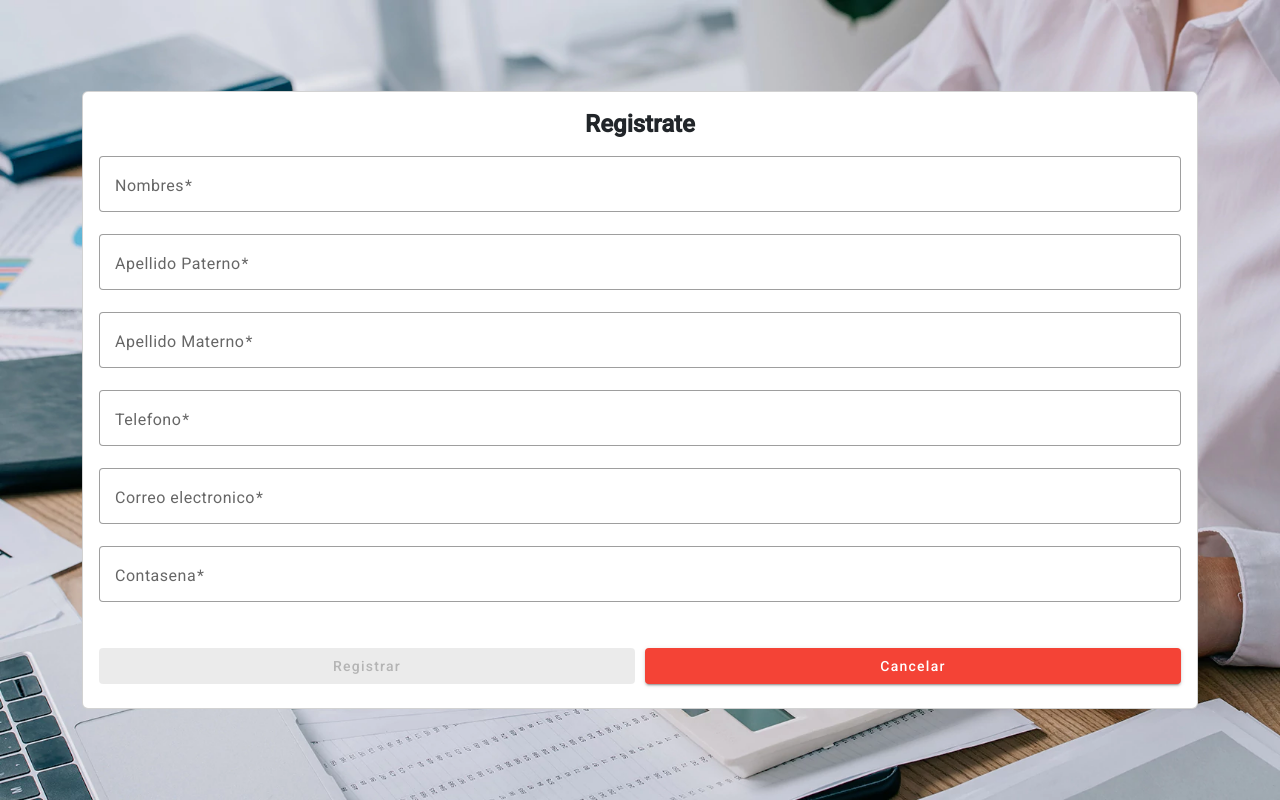
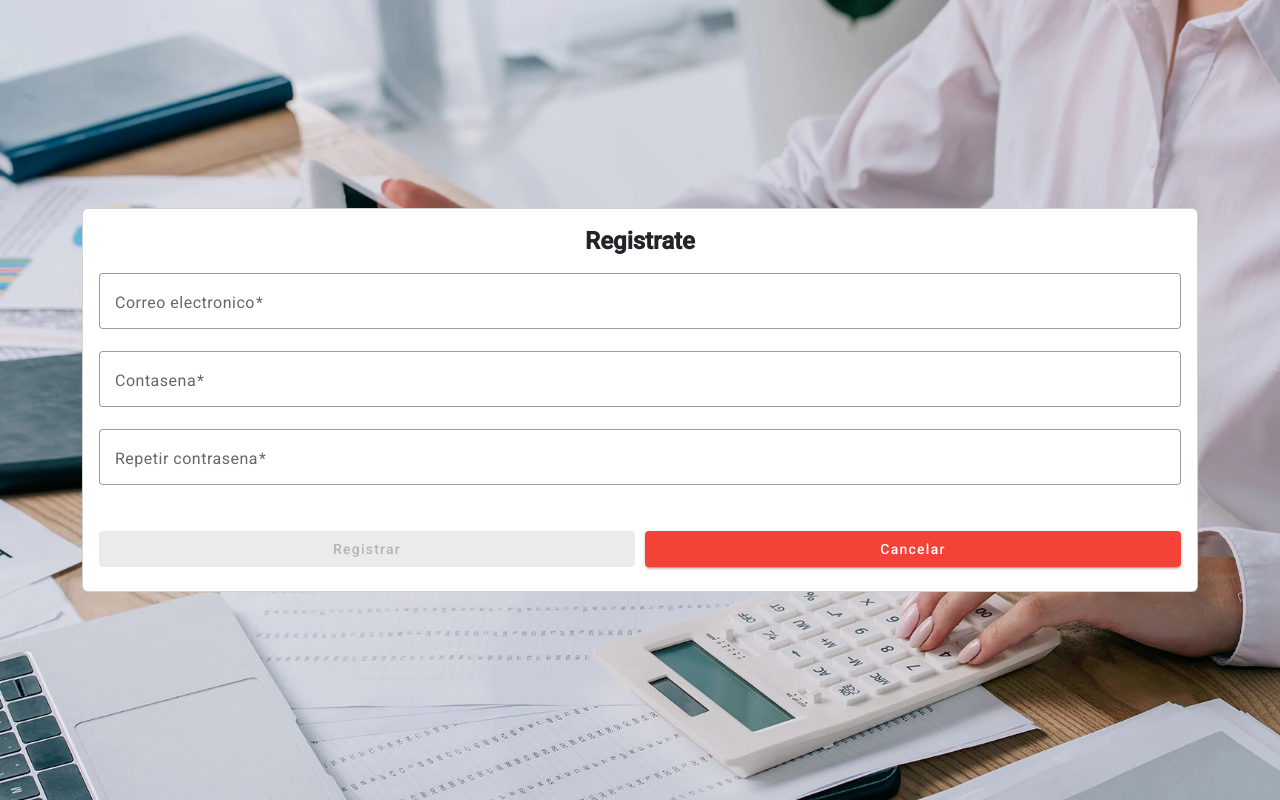
Before and after one commit to ismaelgonzales/imperialProvicional, an Angular app: page /registrate in a window 1280 px wide. Built offline with nearby package versions, Linux system fonts and the light colour scheme.

Commit message:
Mejora: Contrasena con coincidencia

```diff
--- a/src/app/auth/register/register.component.html
+++ b/src/app/auth/register/register.component.html
@@ -4,40 +4,6 @@
             <div class="card-body">
                 <h1 class="title text-center">Registrate</h1>
                 <form class="row" [formGroup]="loginForm">
-                    <mat-form-field>
-                        <mat-label>Nombres</mat-label>
-                        <input
-                            (keypress)="onlyLetter($event)"
-                            matInput
-                            type="name"
-                            formControlName="nombre" />
-                    </mat-form-field>
-                    <mat-form-field>
-                        <mat-label>Apellido Paterno</mat-label>
-                        <input
-                            (keypress)="onlyLetter($event)"
-                            matInput
-                            type="text"
-                            formControlName="apePaterno" />
-                    </mat-form-field>
-                    <mat-form-field>
-                        <mat-label>Apellido Materno</mat-label>
-                        <input
-                            (keypress)="onlyLetter($event)"
-                            matInput
-                            type="text"
-                            formControlName="apeMaterno" />
-                    </mat-form-field>
-                    <mat-form-field>
-                        <mat-label>Telefono</mat-label>
-                        <input
-                            (keypress)="onlyNumber($event)"
-                            matInput
-                            type="phone"
-                            [minlength]="constantsShared.minLengthTelefono"
-                            [maxlength]="constantsShared.maxLengthTelefono"
-                            formControlName="telefono" />
-                    </mat-form-field>
                     <mat-form-field>
                         <mat-label>Correo electronico</mat-label>
                         <input matInput type="email" formControlName="correo" />
@@ -58,6 +24,18 @@
                             {{ constantsShared.minLengthContrasena }}
                             caracteres</mat-error
                         >
+                    </mat-form-field>
+                    <mat-form-field>
+                        <mat-label>Repetir contrasena</mat-label>
+                        <input
+                            matInput
+                            type="password"
+                            formControlName="contrasenaRepeat" />
+                        <mat-error class="mb-2">
+                            {{
+                                constantsShared.MSG_ERROR_CONTRASENA_REPETIDA_NO_COINCIDE
+                            }}
+                        </mat-error>
                     </mat-form-field>
                 </form>
                 <div class="mt-4 d-sm-flex justify-content-center">
--- a/src/app/auth/register/register.component.ts
+++ b/src/app/auth/register/register.component.ts
@@ -1,16 +1,18 @@
 import { Component } from '@angular/core';
-import { FormBuilder, FormGroup, Validators } from '@angular/forms';
+import {
+    AbstractControl,
+    FormBuilder,
+    FormGroup,
+    Validators,
+} from '@angular/forms';
 import { TransformValueService } from '../../shared/helpers/transform-value.service';
 import * as constansShared from '../../shared/constants';
 import { Router } from '@angular/router';
 import { IParamsRegistro } from './interfaces';
-import {
-    minLengthContrasena,
-    minLengthTelefono,
-    maxLengthTelefono,
-} from '../../shared/constants/datos.constants';
+import { minLengthContrasena } from '../../shared/constants/datos.constants';
 import Swal from 'sweetalert2';
 import { CANCELAR_REGISTRO } from '../../shared/constants';
+import { PasswordsService } from '../../shared/helpers/passwords.service';
 
 @Component({
     selector: 'app-register',
@@ -18,39 +20,52 @@ import { CANCELAR_REGISTRO } from '../../shared/constants';
     styleUrl: './register.component.scss',
 })
 export class RegisterComponent {
-    public loginForm!: FormGroup;
+    public loginForm!: FormGroup<IParamsRegistro>;
     public constantsShared: typeof constansShared = constansShared;
 
     constructor(
         private fb: FormBuilder,
         private helperTransformValue: TransformValueService,
-        private _router: Router
+        private _router: Router,
+        private helperPassword: PasswordsService
     ) {
         this.initialForm();
     }
 
     private initialForm(): void {
         this.loginForm = this.fb.group({
-            nombre: ['', [Validators.required]],
-            apePaterno: ['', Validators.required],
-            apeMaterno: ['', Validators.required],
-            telefono: [
-                '',
-                [
-                    Validators.required,
-                    Validators.minLength(minLengthTelefono),
-                    Validators.maxLength(maxLengthTelefono),
-                ],
-            ],
             correo: ['', [Validators.required, Validators.email]],
             contrasena: [
                 '',
                 [
                     Validators.required,
                     Validators.minLength(minLengthContrasena),
+                    this.validContrasenaCharacterSpecial(),
                 ],
             ],
+            contrasenaRepeat: [
+                '',
+                [Validators.required, this.validContrasenaMatch()],
+            ],
         });
+    }
+
+    private validContrasenaCharacterSpecial() {
+        return (control: AbstractControl) => {
+            return this.helperPassword.passwordSecurity(control.value);
+        };
+    }
+
+    private validContrasenaMatch() {
+        return (control: AbstractControl) => {
+            const password = this.loginForm?.controls['contrasena']?.value;
+            const passwordRepeat = control.value;
+
+            return this.helperPassword.passwordMatching(
+                password,
+                passwordRepeat
+            );
+        };
     }
 
     public onlyNumber(event: KeyboardEvent): boolean {
@@ -68,8 +83,6 @@ export class RegisterComponent {
     }
 
     public registrar(): void {
-        const params: IParamsRegistro = {
-            ...this.loginForm.value,
-        };
+        const params = this.loginForm.value;
     }
 }
--- a/src/app/shared/constants/mensajes.constant.ts
+++ b/src/app/shared/constants/mensajes.constant.ts
@@ -1,5 +1,7 @@
 export const MSG_ERROR_EMAIL = `*El formato del correo debe ser ejemplo@ejemplo.com`;
-export const MSG_ERROR_MIN_LENGTH_CONTRASENA = `*La contrasena debe tener minimo`;
+export const MSG_ERROR_MIN_LENGTH_CONTRASENA = `*La contrasena debe contener un caracter especial y tener minimo`;
+export const MSG_ERROR_CONTRASENA_REPETIDA_NO_COINCIDE =
+    'Las contrasenas ingresadas no coinciden';
 
 //ICONOS SWEET ALERT
 export const ICON_PREGUNTA = `question`;
--- /dev/null
+++ b/src/app/shared/helpers/passwords.service.ts
@@ -0,0 +1,35 @@
+import { Injectable } from '@angular/core';
+import { AbstractControl, ValidationErrors } from '@angular/forms';
+
+@Injectable({
+    providedIn: 'root',
+})
+export class PasswordsService {
+    constructor() {}
+
+    public passwordMatching(
+        password: string | null,
+        passwordRepeat: string | null
+    ) {
+        if (!password || !passwordRepeat) return { isValid: false };
+
+        if (password != passwordRepeat) return { isValid: false };
+
+        return null;
+    }
+
+    public passwordSecurity(password: string): ValidationErrors | null {
+        const desglose = password.split('');
+        const validator = desglose.some(elemento => {
+            const esCaracterEspecial = /[!@#$%^&*()_+{}\[\]:;<>,.?~\\/-]/.test(
+                elemento
+            );
+            return esCaracterEspecial;
+        });
+
+        if (validator) return null;
+        return {
+            isValid: false,
+        };
+    }
+}
--- a/src/app/single-page/components/slider/slider.component.html
+++ b/src/app/single-page/components/slider/slider.component.html
@@ -1,5 +1,6 @@
 <swiper-container navigation="true" loop="true">
-    <swiper-slide *ngFor="let slide of slides">
+    @for (slide of slides; track slide.id) {
+        <swiper-slide>
             <div class="slider-content">
                 <img [src]="slide.src" />
                 <div class="title-slider">{{ slide.title }}</div>
@@ -7,8 +8,11 @@
                     <div class="subtitle-slider">{{ slide.subtitleText }}</div>
                 }
                 @if (slide.button) {
-                <button (click)="nav(slide.id)">{{ slide.buttonText }}</button>
+                    <button (click)="nav(slide.id)">
+                        {{ slide.buttonText }}
+                    </button>
                 }
             </div>
         </swiper-slide>
+    }
 </swiper-container>
```
Also changed, not shown: src/app/auth/register/interfaces/registro.interface.ts (+5 -6 lines), src/app/single-page/components/findme/findme.component.ts (+4 -6 lines), 2 other files (tests, documents, lock files or other folders). Lines whose indentation alone changed are shown as unchanged.
